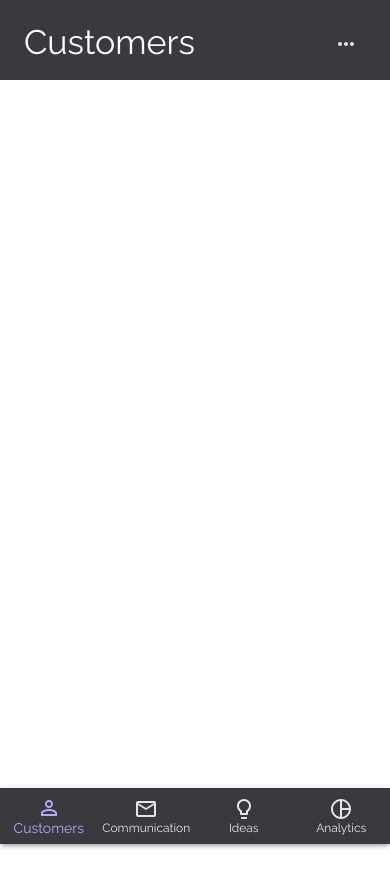
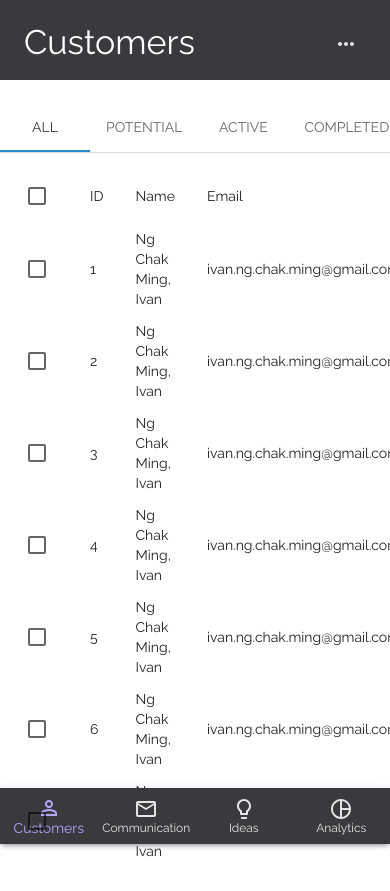
Before and after one commit to ivan-ngchakming/artist-crm-web, a React (Create React App) app: page / in a window 390 px wide. Both pictures are taken after a click on the button "Customers". Before the commit the page ends 844 px from the top, so only its background shows below. Built offline with nearby package versions, Linux system fonts and the light colour scheme.

Commit message:
feat: added customer table

```diff
--- a/src/App.tsx
+++ b/src/App.tsx
@@ -1,6 +1,7 @@
 import { CssBaseline, ThemeProvider, Box } from "@mui/material";
 import { HashRouter as Router, Routes, Route } from "react-router-dom";
 import { NavBar, MetaTitle } from "./components";
+import { useDevice } from "./hooks";
 import {
   Analytics,
   Communications,
@@ -11,7 +12,16 @@ import {
 } from "./pages";
 import theme from "./theme";
 
-function App() {
+const contentMargins = {
+  mt: 6,
+  mr: 9,
+  mb: 4,
+  ml: 6,
+};
+
+const App = () => {
+  const { isDesktop } = useDevice();
+
   return (
     <Router>
       <ThemeProvider theme={theme}>
@@ -19,7 +29,7 @@ function App() {
         <Box display="flex">
           <MetaTitle />
           <NavBar />
-          <Box width="100%">
+          <Box width="100%" {...(isDesktop ? contentMargins : null)}>
             <Routes>
               <Route path="/" element={<Home />} />
               <Route path="/customers" element={<Customers />} />
@@ -33,6 +43,6 @@ function App() {
       </ThemeProvider>
     </Router>
   );
-}
+};
 
 export default App;
--- a/src/components/PageHeader.tsx
+++ b/src/components/PageHeader.tsx
@@ -34,8 +34,8 @@ type PageHeaderProps = {
 };
 
 const AppBar = styled(MuiAppBar)(({ theme }) => ({
-  width: `calc( 100% - ${theme.spacing(15)}px )`,
-  padding: theme.spacing(6, 9, 4, 6),
+  width: "100%",
+  paddingBottom: theme.spacing(1),
 }));
 
 const DesktopPageHeader = ({
@@ -45,7 +45,7 @@ const DesktopPageHeader = ({
 }: PageHeaderProps) => {
   return (
     <AppBar position="static" color="transparent" elevation={0}>
-      <Toolbar sx={{ alignItems: "flex-end" }}>
+      <Toolbar sx={{ alignItems: "flex-end", px: 0 }}>
         <Typography variant="h1" sx={{ flexGrow: 1 }}>
           {title || "ArtistCRM"}
         </Typography>
--- /dev/null
+++ b/src/pages/customers/CustomerTable.tsx
@@ -0,0 +1,112 @@
+import { useState } from "react";
+import {
+  Tabs as MuiTabs,
+  TabsProps as MuiTabsProps,
+  Tab,
+  Box,
+  Table,
+  TableBody,
+  TableContainer,
+  TableCell as MuiTableCell,
+  TableHead,
+  TableRow,
+  Checkbox,
+} from "@mui/material";
+import { palette } from "../../theme";
+import { styled } from "@mui/material";
+
+type TabsProps = {
+  color: string;
+} & MuiTabsProps;
+
+const Tabs = styled(MuiTabs)<TabsProps>(({ color }) => ({
+  "& .MuiTabs-indicator": {
+    backgroundColor: color,
+  },
+}));
+
+const TableCell = styled(MuiTableCell)({
+  borderBottom: "none",
+});
+
+enum CUSTOMER_TYPE {
+  ALL = "All",
+  POTENTIAL = "Potential",
+  ACTIVE = "Active",
+  COMPLETED = "Completed",
+}
+
+const CUSTOMER_TYPE_COLOR = {
+  [CUSTOMER_TYPE.ALL]: palette.BLUE_IVY,
+  [CUSTOMER_TYPE.POTENTIAL]: palette.INDIAN_RED,
+  [CUSTOMER_TYPE.ACTIVE]: palette.DARK_PASTEL_GREEN,
+  [CUSTOMER_TYPE.COMPLETED]: palette.LIGHT_SLATE_BLUE,
+};
+
+const CustomersTable = () => {
+  const [customerType, setCustomerType] = useState<CUSTOMER_TYPE>(
+    CUSTOMER_TYPE.ALL
+  );
+
+  const handleTabChange = (event: any, newValue: CUSTOMER_TYPE) => {
+    setCustomerType(newValue);
+  };
+
+  return (
+    <Box py={3}>
+      <Box sx={{ borderBottom: 1, borderColor: "divider" }}>
+        <Tabs
+          scrollButtons="auto"
+          value={customerType}
+          onChange={handleTabChange}
+          aria-label="customer type tab"
+          color={CUSTOMER_TYPE_COLOR[customerType]}
+        >
+          {Object.values(CUSTOMER_TYPE).map((type) => (
+            <Tab key={type} value={type} label={type} disableRipple />
+          ))}
+        </Tabs>
+      </Box>
+
+      <Box mt={2}>
+        <TableContainer>
+          <Table aria-label="customers table" size="small">
+            <TableHead>
+              <TableRow>
+                <TableCell>
+                  <Checkbox />
+                </TableCell>
+                <TableCell align="left">ID</TableCell>
+                <TableCell align="left">Name</TableCell>
+                <TableCell align="left">Email</TableCell>
+                <TableCell align="left">Instagram</TableCell>
+                <TableCell align="left">Status</TableCell>
+                <TableCell align="left">Updated</TableCell>
+              </TableRow>
+            </TableHead>
+
+            <TableBody>
+              {[1, 2, 3, 4, 5, 6, 7].map((x) => (
+                <TableRow key={x}>
+                  <TableCell>
+                    <Checkbox />
+                  </TableCell>
+                  <TableCell align="left">{x}</TableCell>
+                  <TableCell align="left">Ng Chak Ming, Ivan</TableCell>
+                  <TableCell align="left">
+                    ivan.ng.chak.ming@gmail.com
+                  </TableCell>
+                  <TableCell align="left">ivan0313_</TableCell>
+                  <TableCell align="left">Active</TableCell>
+                  <TableCell align="left">Feb 27, 2022</TableCell>
+                </TableRow>
+              ))}
+            </TableBody>
+          </Table>
+        </TableContainer>
+      </Box>
+    </Box>
+  );
+};
+
+export default CustomersTable;
--- a/src/pages/Customers.tsx
+++ b/src/pages/customers/Customers.tsx
@@ -1,6 +1,6 @@
 import AddIcon from "@mui/icons-material/Add";
-import { PageHeader } from "../components";
-import { Action } from "../components/PageHeader";
+import PageHeader, { Action } from "../../components/PageHeader";
+import CustomersTable from "./CustomerTable";
 
 const headerPrimaryAction = {
   label: "Create",
@@ -19,6 +19,8 @@ const Customers = () => {
         actions={headerActions}
         primaryAction={headerPrimaryAction}
       />
+
+      <CustomersTable />
     </>
   );
 };
--- /dev/null
+++ b/src/pages/customers/index.tsx
@@ -0,0 +1 @@
+export { default } from "./Customers";
--- a/src/pages/index.ts
+++ b/src/pages/index.ts
@@ -1,6 +1,6 @@
 export { default as Analytics } from "./Analytics";
 export { default as Communications } from "./Communications";
-export { default as Customers } from "./Customers";
+export { default as Customers } from "./customers";
 export { default as Home } from "./Home";
 export { default as Ideas } from "./Ideas";
 export { default as Settings } from "./Settings";
--- a/src/theme.ts
+++ b/src/theme.ts
@@ -4,7 +4,9 @@ export const palette = {
   IRIDIUM: "#393A3E",
   SILVER_CHALICE: "#ADADAD",
   DENIM_BLUE: "#81BCE1",
+  BLUE_IVY: "#2A8BC8",
   LILAC: "#B6A7FF",
+  LIGHT_SLATE_BLUE: "#7B61FF",
   INDIAN_RED: "#D16565",
   DARK_PASTEL_GREEN: "#48B15F",
   MERCURY: "#E5E5E5",
@@ -13,10 +15,10 @@ const theme = createTheme({
   palette: {
     mode: "light",
     primary: {
-      main: "#393A3E",
+      main: palette.IRIDIUM,
     },
     secondary: {
-      main: "#2A8BC8",
+      main: palette.BLUE_IVY,
     },
   },
   typography: {
```
